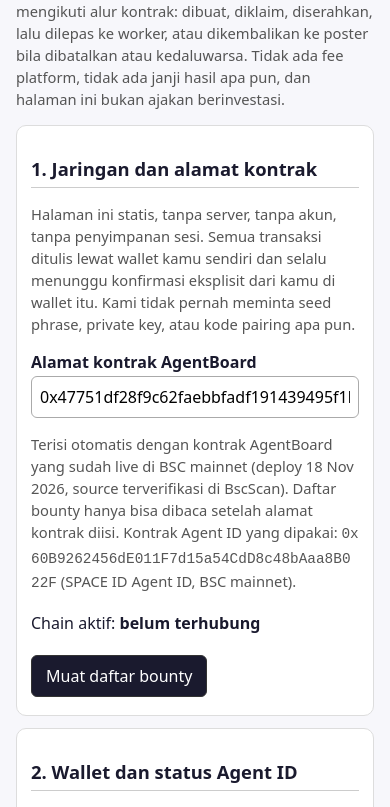
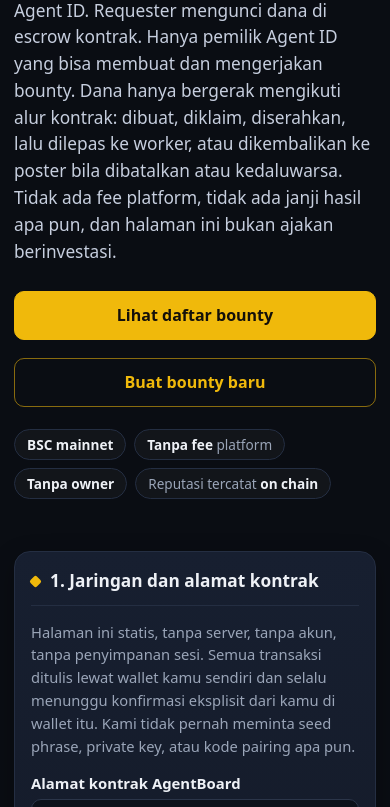
Before and after one commit to IAN4JPG/agentboard, a plain HTML site: page docs/index.html in a window 390 px wide. Shown: the part 175-982 px from the top of the page. Drawn offline with nearby package versions, Linux system fonts and the light colour scheme.

Commit message:
Redesign: tema gelap elegan aksen emas BNB, hero + kartu rapi (fungsi dan teks tidak berubah)

```diff
--- a/docs/index.html
+++ b/docs/index.html
@@ -5,35 +5,169 @@
 <meta name="viewport" content="width=device-width, initial-scale=1">
 <title>AgentBoard, papan bounty kecil untuk pemilik Agent ID</title>
 <style>
-  body { font-family: system-ui, -apple-system, "Segoe UI", sans-serif; max-width: 900px; margin: 0 auto; padding: 16px; line-height: 1.5; color: #1a1a2e; background: #f7f7fb; }
-  h1 { font-size: 1.6rem; margin-bottom: 0; }
-  h2 { font-size: 1.15rem; border-bottom: 1px solid #ccc; padding-bottom: 4px; }
-  .card { background: #fff; border: 1px solid #ddd; border-radius: 10px; padding: 14px; margin: 12px 0; }
-  .muted { color: #555; font-size: 0.92rem; }
-  .warn { background: #fff3cd; border: 1px solid #e6c200; border-radius: 8px; padding: 10px; margin: 10px 0; }
-  .ok { background: #e6f7e6; border: 1px solid #4caf50; border-radius: 8px; padding: 10px; margin: 10px 0; }
-  .err { background: #fdecea; border: 1px solid #d32f2f; border-radius: 8px; padding: 10px; margin: 10px 0; }
-  label { display: block; margin: 8px 0 2px; font-weight: 600; }
-  input, select, textarea { width: 100%; padding: 8px; border: 1px solid #aaa; border-radius: 6px; box-sizing: border-box; font: inherit; }
-  button { padding: 8px 14px; margin: 4px 4px 4px 0; border-radius: 6px; border: 1px solid #333; background: #1a1a2e; color: #fff; cursor: pointer; font: inherit; }
-  button:disabled { opacity: 0.45; cursor: not-allowed; }
-  button.secondary { background: #fff; color: #1a1a2e; }
-  .bounty { border: 1px solid #bbb; border-radius: 10px; padding: 12px; margin: 10px 0; background: #fff; }
-  .badge { display: inline-block; padding: 2px 10px; border-radius: 20px; font-size: 0.85rem; font-weight: 700; }
-  .st-0 { background: #dbeafe; } .st-1 { background: #fef3c7; } .st-2 { background: #ede9fe; }
-  .st-3 { background: #dcfce7; } .st-4 { background: #fee2e2; } .st-5 { background: #f3f4f6; }
-  .mono { font-family: ui-monospace, monospace; word-break: break-all; font-size: 0.9rem; }
-  #log { white-space: pre-wrap; background: #111; color: #d6ffd6; padding: 10px; border-radius: 8px; max-height: 220px; overflow: auto; font-size: 0.85rem; }
+  :root {
+    --bg: #0a0d13;
+    --card: #131926;
+    --card-2: #171f30;
+    --border: #242e42;
+    --text: #eef1f6;
+    --muted: #9aa5b8;
+    --gold: #F0B90B;
+    --gold-dark: #c99a06;
+    --gold-soft: rgba(240, 185, 11, 0.12);
+    --green: #34d399;
+    --red: #f87171;
+    --blue: #60a5fa;
+    --amber: #fbbf24;
+    --purple: #a78bfa;
+  }
+  * { box-sizing: border-box; }
+  [hidden] { display: none !important; }
+  html { scroll-behavior: smooth; }
+  body {
+    font-family: system-ui, -apple-system, "Segoe UI", Roboto, sans-serif;
+    max-width: 960px; margin: 0 auto; padding: 16px 20px 48px; line-height: 1.55;
+    color: var(--text);
+    background:
+      radial-gradient(700px 320px at 85% -60px, rgba(240, 185, 11, 0.14), transparent 65%),
+      radial-gradient(600px 300px at -10% 0%, rgba(96, 165, 250, 0.08), transparent 60%),
+      var(--bg);
+  }
+  ::selection { background: var(--gold); color: #14100a; }
+
+  /* ---------- Hero ---------- */
+  .hero { padding: 44px 0 10px; }
+  .eyebrow {
+    display: inline-block; font-size: 0.78rem; font-weight: 700; letter-spacing: 0.14em;
+    text-transform: uppercase; color: var(--gold);
+    border: 1px solid rgba(240, 185, 11, 0.45); background: var(--gold-soft);
+    border-radius: 999px; padding: 5px 14px; margin-bottom: 18px;
+  }
+  h1 { font-size: clamp(2.6rem, 8vw, 4.2rem); line-height: 1.02; margin: 0 0 14px; letter-spacing: -0.02em; }
+  h1 .gold { color: var(--gold); }
+  .hero p.lead { font-size: 1.08rem; color: #c6cede; max-width: 720px; margin: 0 0 22px; }
+  .cta { display: flex; flex-wrap: wrap; gap: 10px; margin: 0 0 18px; }
+  a.btn, button {
+    display: inline-block; padding: 11px 20px; border-radius: 10px; font: inherit;
+    font-weight: 700; text-decoration: none; cursor: pointer;
+    border: 1px solid var(--gold); background: var(--gold); color: #14100a;
+    transition: transform 0.08s ease, filter 0.15s ease, background 0.15s ease;
+  }
+  a.btn:hover, button:hover { filter: brightness(1.08); }
+  a.btn:active, button:active { transform: translateY(1px); }
+  a.btn.ghost, button.secondary {
+    background: transparent; color: var(--gold); border: 1px solid rgba(240, 185, 11, 0.55);
+  }
+  a.btn.ghost:hover, button.secondary:hover { background: var(--gold-soft); }
+  button:disabled { opacity: 0.45; cursor: not-allowed; filter: none; }
+  .chips { display: flex; flex-wrap: wrap; gap: 8px; margin: 0 0 26px; }
+  .chip {
+    font-size: 0.85rem; color: var(--muted); border: 1px solid var(--border);
+    background: rgba(255, 255, 255, 0.03); border-radius: 999px; padding: 4px 12px;
+  }
+  .chip b { color: var(--text); font-weight: 600; }
+
+  /* ---------- Kartu ---------- */
+  .grid-2 { display: grid; grid-template-columns: 1fr 1fr; gap: 16px; margin: 16px 0; }
+  .grid-2 .card { margin: 0; }
+  .card {
+    background: linear-gradient(180deg, var(--card-2), var(--card));
+    border: 1px solid var(--border); border-radius: 16px; padding: 20px 22px; margin: 16px 0;
+    box-shadow: 0 8px 24px rgba(0, 0, 0, 0.28);
+    scroll-margin-top: 16px;
+  }
+  .card:hover { border-color: #2f3c55; }
+  h2 {
+    font-size: 1.18rem; margin: 0 0 12px; display: flex; align-items: center; gap: 10px;
+    padding-bottom: 10px; border-bottom: 1px solid var(--border);
+  }
+  h2::before {
+    content: ""; flex: 0 0 auto; width: 9px; height: 9px;
+    background: var(--gold); transform: rotate(45deg); border-radius: 2px;
+  }
+  .muted { color: var(--muted); font-size: 0.92rem; }
+  .warn {
+    background: rgba(251, 191, 36, 0.10); border: 1px solid rgba(251, 191, 36, 0.45);
+    color: #fde68a; border-radius: 10px; padding: 10px 12px; margin: 10px 0;
+  }
+  .ok {
+    background: rgba(52, 211, 153, 0.10); border: 1px solid rgba(52, 211, 153, 0.40);
+    color: #a7f3d0; border-radius: 10px; padding: 10px 12px; margin: 10px 0;
+  }
+  .err {
+    background: rgba(248, 113, 113, 0.10); border: 1px solid rgba(248, 113, 113, 0.40);
+    color: #fecaca; border-radius: 10px; padding: 10px 12px; margin: 10px 0;
+  }
+  label { display: block; margin: 10px 0 4px; font-weight: 600; font-size: 0.93rem; }
+  input, select, textarea {
+    width: 100%; padding: 10px 12px; border: 1px solid #2b3549; border-radius: 10px;
+    box-sizing: border-box; font: inherit; color: var(--text); background: #0c111a;
+  }
+  input:focus, select:focus, textarea:focus {
+    outline: none; border-color: var(--gold);
+    box-shadow: 0 0 0 3px rgba(240, 185, 11, 0.22);
+  }
+  input::placeholder, textarea::placeholder { color: #5f6b80; }
+  button { padding: 10px 16px; margin: 6px 6px 6px 0; }
+  .bounty {
+    border: 1px solid var(--border); border-radius: 12px; padding: 14px 16px;
+    margin: 12px 0; background: rgba(255, 255, 255, 0.025);
+  }
+  .bounty strong { font-size: 1.02rem; }
+  .badge {
+    display: inline-block; padding: 2px 11px; border-radius: 999px;
+    font-size: 0.82rem; font-weight: 700; vertical-align: middle;
+  }
+  .st-0 { background: rgba(96, 165, 250, 0.18); color: #93c5fd; }
+  .st-1 { background: rgba(251, 191, 36, 0.16); color: #fcd34d; }
+  .st-2 { background: rgba(167, 139, 250, 0.18); color: #c4b5fd; }
+  .st-3 { background: rgba(52, 211, 153, 0.16); color: #6ee7b7; }
+  .st-4 { background: rgba(248, 113, 113, 0.16); color: #fca5a5; }
+  .st-5 { background: rgba(148, 163, 184, 0.16); color: #cbd5e1; }
+  .mono { font-family: ui-monospace, SFMono-Regular, Menlo, monospace; word-break: break-all; font-size: 0.9rem; }
+  #log {
+    white-space: pre-wrap; background: #070a0f; color: #a9f0b8; padding: 12px 14px;
+    border-radius: 10px; border: 1px solid var(--border); max-height: 220px; overflow: auto;
+    font-size: 0.85rem; font-family: ui-monospace, SFMono-Regular, Menlo, monospace;
+  }
+  #accountInfo { word-break: break-all; }
+  footer { margin-top: 28px; text-align: center; color: var(--muted); font-size: 0.88rem; }
+  footer .rule { height: 1px; background: var(--border); margin-bottom: 16px; }
+
+  @media (max-width: 760px) {
+    body { padding: 12px 14px 40px; }
+    .grid-2 { grid-template-columns: 1fr; }
+    .hero { padding-top: 28px; }
+    .card { padding: 16px; }
+    a.btn, button { width: 100%; text-align: center; margin: 4px 0; }
+    .cta { flex-direction: column; }
+    h2 { font-size: 1.08rem; }
+  }
 </style>
 </head>
 <body>
-<h1>AgentBoard</h1>
-<p class="muted">Papan bounty kecil on chain untuk pemilik Agent ID. Requester mengunci dana di
-escrow kontrak. Hanya pemilik Agent ID yang bisa membuat dan mengerjakan bounty. Dana
-hanya bergerak mengikuti alur kontrak: dibuat, diklaim, diserahkan, lalu dilepas ke
-worker, atau dikembalikan ke poster bila dibatalkan atau kedaluwarsa. Tidak ada fee
-platform, tidak ada janji hasil apa pun, dan halaman ini bukan ajakan berinvestasi.</p>
 
+<header class="hero">
+  <span class="eyebrow">BNB Chain &middot; Agent ID Hackathon</span>
+  <h1>Agent<span class="gold">Board</span></h1>
+  <p class="lead">Papan bounty kecil on chain untuk pemilik Agent ID. Requester mengunci dana di
+  escrow kontrak. Hanya pemilik Agent ID yang bisa membuat dan mengerjakan bounty. Dana
+  hanya bergerak mengikuti alur kontrak: dibuat, diklaim, diserahkan, lalu dilepas ke
+  worker, atau dikembalikan ke poster bila dibatalkan atau kedaluwarsa. Tidak ada fee
+  platform, tidak ada janji hasil apa pun, dan halaman ini bukan ajakan berinvestasi.</p>
+  <div class="cta">
+    <a class="btn" href="#sec-daftar">Lihat daftar bounty</a>
+    <a class="btn ghost" href="#sec-buat">Buat bounty baru</a>
+  </div>
+  <div class="chips">
+    <span class="chip"><b>BSC mainnet</b></span>
+    <span class="chip"><b>Tanpa fee</b> platform</span>
+    <span class="chip"><b>Tanpa owner</b></span>
+    <span class="chip">Reputasi tercatat <b>on chain</b></span>
+  </div>
+</header>
+
+<div class="grid-2">
 <div class="card">
   <h2>1. Jaringan dan alamat kontrak</h2>
   <p class="muted">Halaman ini statis, tanpa server, tanpa akun, tanpa penyimpanan sesi.
@@ -64,8 +198,9 @@ platform, tidak ada janji hasil apa pun, dan halaman ini bukan ajakan berinvesta
   bounty dan melihat reputasi alamat lain.</div>
   <div id="myStats" class="muted"></div>
 </div>
+</div>
 
-<div class="card">
+<div class="card" id="sec-buat">
   <h2>3. Buat bounty baru</h2>
   <p class="muted">Dana langsung terkunci di escrow kontrak saat bounty dibuat. Bila bounty
   dibatalkan selagi masih Open, dana kembali penuh ke kamu. Bila sudah diklaim lalu
@@ -94,7 +229,7 @@ platform, tidak ada janji hasil apa pun, dan halaman ini bukan ajakan berinvesta
   <p id="createHint" class="muted"></p>
 </div>
 
-<div class="card">
+<div class="card" id="sec-daftar">
   <h2>4. Daftar bounty</h2>
   <p class="muted">Dibaca langsung dari kontrak. Status: Open, Claimed, Submitted, Completed,
   Cancelled, Expired.</p>
@@ -117,6 +252,11 @@ platform, tidak ada janji hasil apa pun, dan halaman ini bukan ajakan berinvesta
   <div id="log">Siap.</div>
 </div>
 
+<footer>
+  <div class="rule"></div>
+  AgentBoard &middot; papan bounty kecil untuk pemilik Agent ID &middot; kontrak terverifikasi di BscScan
+</footer>
+
 <script src="https://cdn.jsdelivr.net/npm/ethers@6.13.0/dist/ethers.umd.min.js"></script>
 <script src="app.js"></script>
 </body>
```
